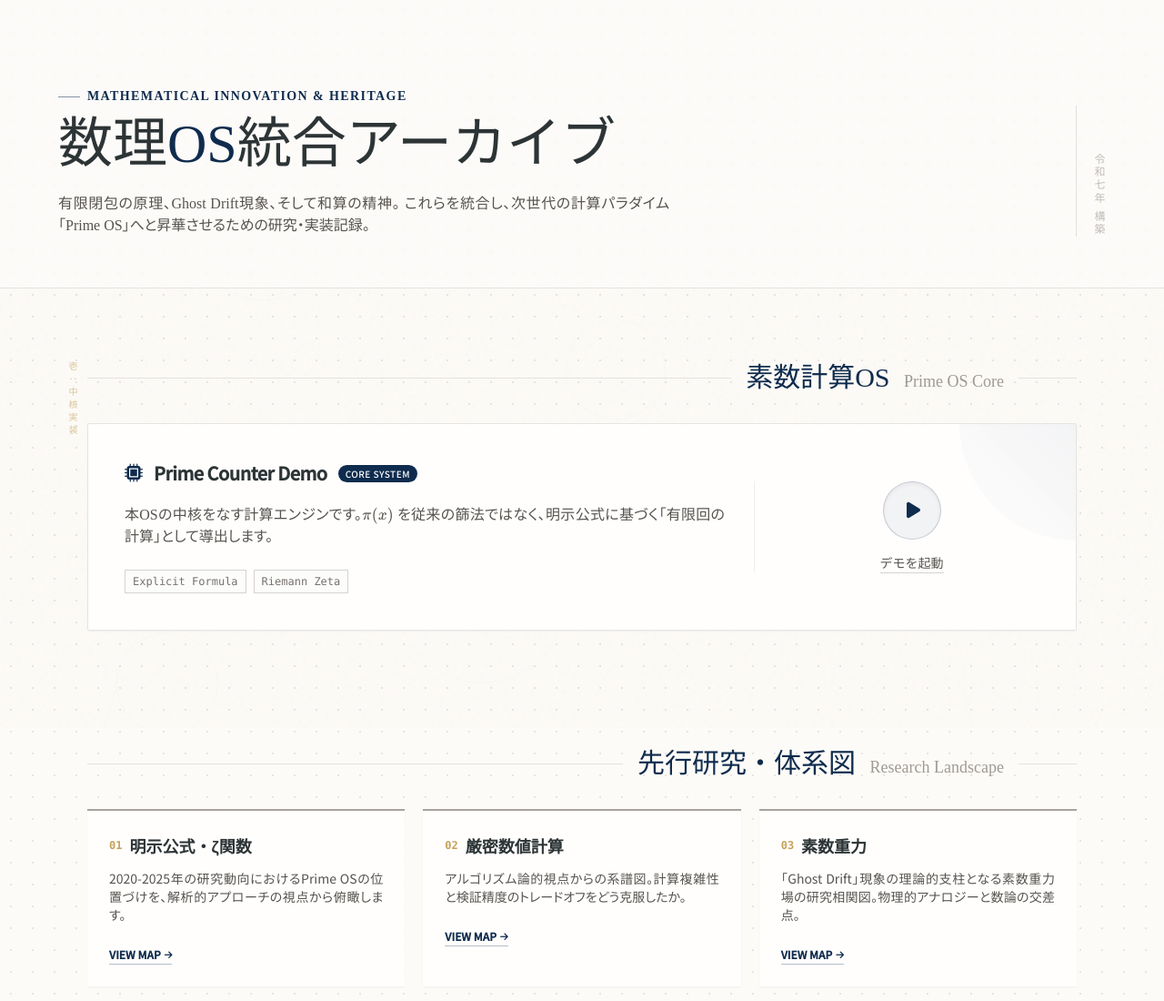
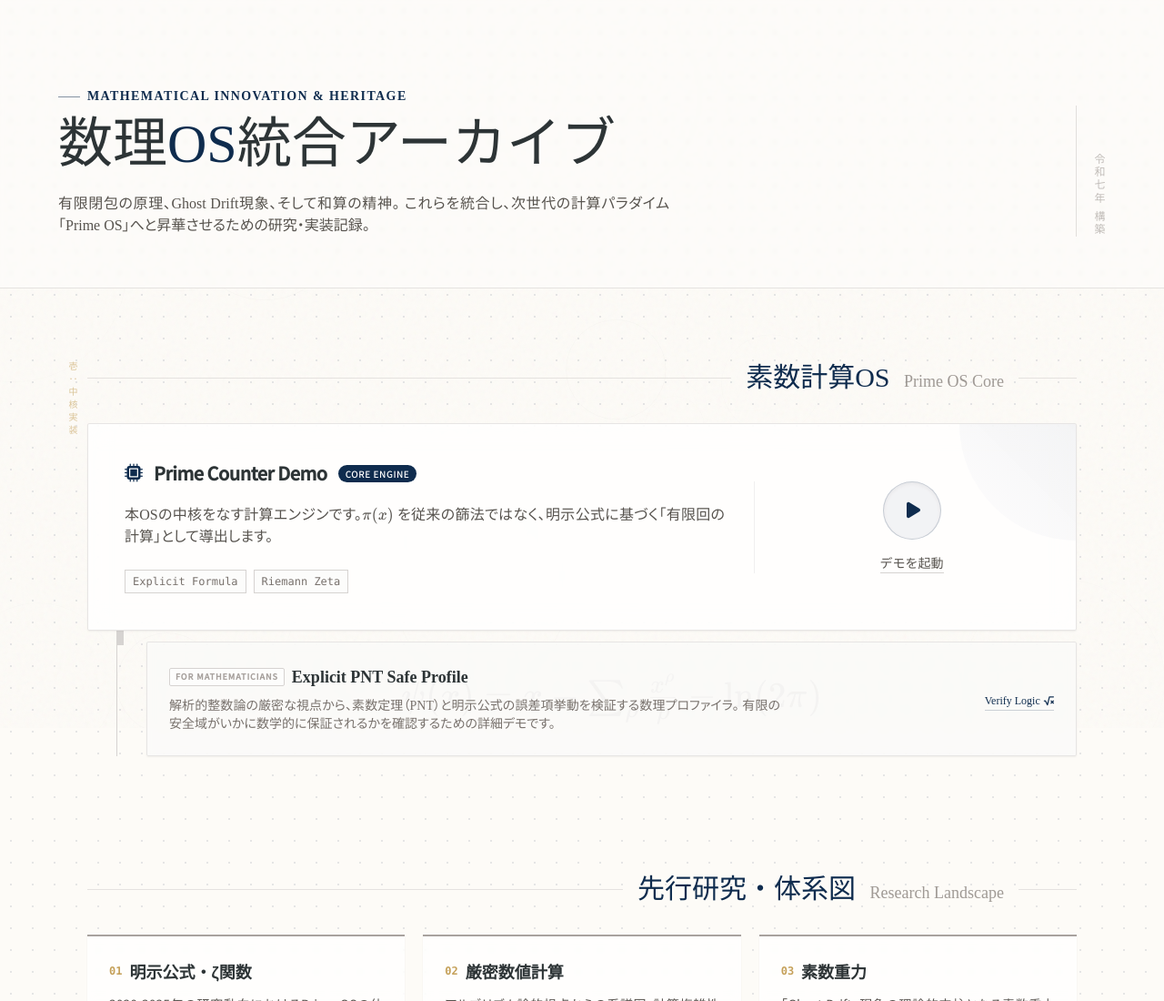
Before and after one commit to GhostDriftTheory/ghostdrifttheory.github.io-JP, a plain HTML site: page index.html in a window 1280 px wide. Shown: the top 1100 px of the page at 91% size. Drawn offline with nearby package versions, Linux system fonts and the light colour scheme.

Commit message:
Update index.html

```diff
--- a/index.html
+++ b/index.html
@@ -54,10 +54,10 @@
             -moz-osx-font-smoothing: grayscale;
         }
 
-        /* Beautiful Japanese Typography - Final Tune */
+        /* Beautiful Japanese Typography */
         .jp-typeset {
             font-feature-settings: "palt";
-            line-height: 1.9; /* Slightly increased for better mobile reading */
+            line-height: 1.9;
             word-wrap: break-word;
             overflow-wrap: break-word;
         }
@@ -70,7 +70,7 @@
         @media (max-width: 767px) {
             .jp-typeset {
                 text-align: left;
-                letter-spacing: 0.03em; /* Slightly wider tracking for mobile */
+                letter-spacing: 0.03em;
             }
         }
 
@@ -122,7 +122,7 @@
 
         .katex { font-size: 1.1em; }
 
-        /* === Safety Shell Demo Styles (Scoped & Embedded) === */
+        /* === Safety Shell Demo Styles === */
         .shell-layout {
             margin-top: 24px;
             display: grid;
@@ -217,7 +217,7 @@
             z-index: 10;
         }
 
-        /* Connecting Lines */
+        /* Connecting Lines - Perfectly aligned for mobile */
         @media (min-width: 641px) {
             .stage-box:not(:last-child)::after {
                 content: "";
@@ -272,91 +272,43 @@
         .shell-log-note { background: rgba(72, 224, 194, 0.05); border-left: 2px solid #48e0c2; padding: 10px; font-size: 0.75rem; color: rgba(255,255,255,0.9); line-height: 1.5; }
         .shell-log-footnote { margin-top: 8px; font-size: 0.65rem; color: rgba(255,255,255,0.4); }
 
-        /* --- Wasan Modal Styles (Scoped) --- */
+        /* --- Wasan Modal Styles --- */
         #wasan-modal {
-            position: fixed;
-            top: 0;
-            left: 0;
-            width: 100vw;
-            height: 100vh;
+            position: fixed; top: 0; left: 0; width: 100vw; height: 100vh;
             background: radial-gradient(circle at top, #0f172a 0, #020617 100%);
-            z-index: 9999;
-            color: #f8fafc;
-            overflow-y: auto;
-            opacity: 0;
-            pointer-events: none;
+            z-index: 9999; color: #f8fafc; overflow-y: auto; opacity: 0; pointer-events: none;
             transition: opacity 0.4s cubic-bezier(0.16, 1, 0.3, 1);
             font-family: 'Helvetica Neue', Arial, sans-serif;
-            --accent: #48e0c2;
-            --accent-glow: rgba(72, 224, 194, 0.4);
+            --accent: #48e0c2; --accent-glow: rgba(72, 224, 194, 0.4);
         }
-
-        #wasan-modal.is-open {
-            opacity: 1;
-            pointer-events: auto;
-        }
-
-        .modal-controls {
-            position: sticky;
-            top: 0;
-            z-index: 100;
-            padding: 16px 20px;
-            display: flex;
-            justify-content: flex-end;
-            background: linear-gradient(to bottom, #020617 0%, rgba(2,6,23,0.8) 70%, rgba(2,6,23,0) 100%);
-            pointer-events: none;
-        }
-        .modal-close-btn {
-            pointer-events: auto;
-            background: rgba(255,255,255,0.05);
-            border: 1px solid rgba(255,255,255,0.1);
-            color: #e2e8f0;
-            padding: 8px 20px;
-            border-radius: 999px;
-            font-size: 0.8rem;
-            font-weight: 500;
-            cursor: pointer;
-            backdrop-filter: blur(8px);
-            transition: all 0.3s ease;
-            display: flex;
-            align-items: center;
-            gap: 8px;
-        }
+        #wasan-modal.is-open { opacity: 1; pointer-events: auto; }
+        .modal-controls { position: sticky; top: 0; z-index: 100; padding: 16px 20px; display: flex; justify-content: flex-end; background: linear-gradient(to bottom, #020617 0%, rgba(2,6,23,0.8) 70%, rgba(2,6,23,0) 100%); pointer-events: none; }
+        .modal-close-btn { pointer-events: auto; background: rgba(255,255,255,0.05); border: 1px solid rgba(255,255,255,0.1); color: #e2e8f0; padding: 8px 20px; border-radius: 999px; font-size: 0.8rem; font-weight: 500; cursor: pointer; backdrop-filter: blur(8px); transition: all 0.3s ease; display: flex; align-items: center; gap: 8px; }
         .modal-close-btn:hover { background: var(--accent); color: #020617; border-color: var(--accent); }
-
         .modal-content { max-width: 1000px; margin: 0 auto; padding: 0 20px 60px; }
-
         .wm-header { text-align: center; margin-bottom: 40px; }
         .wm-badge { display: inline-block; padding: 4px 12px; border-radius: 99px; background: rgba(72, 224, 194, 0.1); border: 1px solid rgba(72, 224, 194, 0.2); color: var(--accent); font-size: 0.7rem; letter-spacing: 0.15em; text-transform: uppercase; margin-bottom: 16px; }
         .wm-h1 { font-size: clamp(1.8rem, 5vw, 3rem); font-weight: 200; letter-spacing: 0.05em; margin: 0 0 12px; background: linear-gradient(to right, #fff, #94a3b8); -webkit-background-clip: text; -webkit-text-fill-color: transparent; }
         .wm-subtitle { color: #94a3b8; font-size: 0.95rem; max-width: 600px; margin: 0 auto; line-height: 1.6; }
-
         .wm-diagram-container { position: relative; width: 100%; max-width: 600px; margin: 0 auto 50px; aspect-ratio: 1/1; }
         svg.wm-diagram { width: 100%; height: 100%; overflow: visible; }
-
         .orbit-path { fill: none; stroke: rgba(255,255,255,0.05); stroke-width: 1; }
         .orbit-particle { fill: var(--accent); animation: orbit-anim 12s linear infinite; }
         @keyframes orbit-anim { from { transform: rotate(0deg); } to { transform: rotate(360deg); } }
-
         .core-pulse { fill: var(--accent); opacity: 0.1; transform-origin: center; animation: core-pulse-anim 3s ease-out infinite; }
         @keyframes core-pulse-anim { 0% { transform: scale(0.8); opacity: 0.3; } 100% { transform: scale(2); opacity: 0; } }
-
         .wm-node-group { cursor: pointer; transition: opacity 0.3s; }
         .wm-node-group:hover { opacity: 1; }
         .wm-node-group:hover .wm-node-circle { stroke: var(--accent); stroke-width: 2; fill: rgba(72, 224, 194, 0.1); filter: drop-shadow(0 0 8px var(--accent-glow)); }
         .wm-node-circle { fill: #0f172a; stroke: rgba(255,255,255,0.2); stroke-width: 1.5; transition: all 0.3s cubic-bezier(0.25, 0.8, 0.25, 1); }
         .wm-node-label { font-size: 14px; fill: #fff; font-weight: 500; text-anchor: middle; pointer-events: none; }
         .wm-node-sub { font-size: 10px; fill: #94a3b8; text-anchor: middle; letter-spacing: 0.05em; pointer-events: none; }
-
         .wm-link { stroke: rgba(255,255,255,0.1); stroke-width: 1; stroke-dasharray: 4 4; }
         .wm-link-active { stroke: var(--accent); stroke-width: 1.5; stroke-dasharray: 100; stroke-dashoffset: 100; animation: link-flow 2s ease-out infinite; opacity: 0.6; }
         @keyframes link-flow { to { stroke-dashoffset: 0; } }
-
         .wm-grid { display: grid; grid-template-columns: repeat(2, 1fr); gap: 16px; margin-top: 20px; }
         @media (min-width: 768px) { .wm-grid { grid-template-columns: repeat(4, 1fr); gap: 24px; } }
-        /* Mobile grid tweak for better readability */
         @media (max-width: 480px) { .wm-grid { grid-template-columns: 1fr; } }
-
         .wm-card { background: rgba(255,255,255,0.02); border: 1px solid rgba(255,255,255,0.08); border-radius: 12px; padding: 20px; transition: all 0.3s ease; text-decoration: none; display: block; }
         .wm-card:hover { background: rgba(255,255,255,0.05); border-color: var(--accent); transform: translateY(-4px); }
         .wm-card-num { font-size: 0.7rem; color: var(--accent); letter-spacing: 0.1em; margin-bottom: 8px; opacity: 0.8; }
@@ -412,14 +364,15 @@
                 <div class="h-px w-8 md:w-16 bg-stone-300/60"></div>
             </div>
 
-            <a href="https://ghostdrifttheory.github.io/prime-counter-demo/" target="_blank" class="block bg-white/80 backdrop-blur-md border border-stone-200 p-5 md:p-10 shadow-sm rounded-sm card-hover group cursor-pointer relative overflow-hidden">
+            <!-- Main Demo: Prime Counter (Intuitive) -->
+            <a href="https://ghostdrifttheory.github.io/prime-counter-demo/" target="_blank" class="block bg-white/80 backdrop-blur-md border border-stone-200 p-5 md:p-10 shadow-sm rounded-sm card-hover group cursor-pointer relative overflow-hidden z-10">
                 <div class="absolute top-0 right-0 w-32 h-32 bg-gradient-to-bl from-ai/5 to-transparent rounded-bl-full pointer-events-none"></div>
                 <div class="grid md:grid-cols-3 gap-6 md:gap-8 items-center">
                     <div class="md:col-span-2">
                         <div class="flex items-center gap-3 mb-4 md:mb-5">
                             <i class="fa-solid fa-microchip text-ai text-xl"></i>
                             <h3 class="text-lg md:text-xl font-bold text-sumi tracking-tight">Prime Counter Demo</h3>
-                            <span class="bg-ai text-white text-[10px] px-2 py-0.5 rounded-full tracking-wider font-medium">CORE SYSTEM</span>
+                            <span class="bg-ai text-white text-[10px] px-2 py-0.5 rounded-full tracking-wider font-medium">CORE ENGINE</span>
                         </div>
                         <p class="text-stone-600 mb-5 md:mb-6 font-serif text-sm md:text-base jp-typeset">
                             本OSの中核をなす計算エンジンです。$\pi(x)$ を従来の篩法ではなく、明示公式に基づく「有限回の計算」として導出します。
@@ -439,6 +392,35 @@
                     </div>
                 </div>
             </a>
+
+            <!-- Sub Demo: Explicit PNT (Mathematical) - Connected by thread -->
+            <div class="relative mt-3 pl-3 md:pl-8 md:ml-8 border-l border-stone-300 ml-4">
+                <div class="absolute -top-3 -left-[1px] w-2 h-4 bg-stone-300"></div> <!-- Connector -->
+                <a href="https://ghostdrifttheory.github.io/explicit-pnt-safe-profile-demo-JP/" target="_blank" class="block bg-stone-50/80 backdrop-blur-sm border border-stone-200 p-5 md:p-6 shadow-sm rounded-sm card-hover group cursor-pointer relative overflow-hidden transition-colors hover:bg-white hover:border-ai/30">
+                    <!-- Subtle math background - Opacity lowered for readability -->
+                    <div class="absolute inset-0 opacity-[0.03] pointer-events-none overflow-hidden text-sumi font-serif text-3xl md:text-4xl whitespace-nowrap select-none flex items-center justify-center">
+                        $\psi(x) = x - \sum_{\rho} \frac{x^\rho}{\rho} - \ln(2\pi)$
+                    </div>
+
+                    <div class="relative z-10 flex flex-col md:flex-row justify-between items-start md:items-center gap-4">
+                        <div>
+                            <div class="flex items-center gap-2 mb-2">
+                                <span class="text-[9px] font-bold text-stone-400 tracking-widest uppercase border border-stone-300 px-1.5 py-0.5 rounded-sm bg-white/50">For Mathematicians</span>
+                                <h3 class="text-base md:text-lg font-bold text-sumi font-serif">Explicit PNT Safe Profile</h3>
+                            </div>
+                            <p class="text-xs md:text-sm text-stone-500 font-serif leading-relaxed max-w-2xl jp-typeset">
+                                解析的整数論の厳密な視点から、素数定理（PNT）と明示公式の誤差項挙動を検証する数理プロファイラ。
+                                有限の安全域がいかに数学的に保証されるかを確認するための詳細デモです。
+                            </p>
+                        </div>
+                        <div class="flex-shrink-0 text-right self-end md:self-center">
+                            <span class="text-xs font-serif text-ai border-b border-ai/20 group-hover:border-ai pb-0.5 transition-all inline-flex items-center gap-1">
+                                Verify Logic <i class="fa-solid fa-square-root-variable text-[10px]"></i>
+                            </span>
+                        </div>
+                    </div>
+                </a>
+            </div>
         </section>
 
         <!-- 2. Research Map -->
@@ -662,11 +644,11 @@
         <!-- 5. Philosophical Foundation (INTEGRATED) -->
         <section id="philosophy" class="pb-12 md:pb-20 scroll-mt-20">
             <div class="relative bg-ai text-washi p-5 md:p-14 overflow-hidden rounded-sm shadow-lg">
-                <!-- Decorative Circles (Adjusted for mobile to prevent overlap) -->
+                <!-- Decorative Circles -->
                 <div class="absolute -right-20 -bottom-20 w-48 h-48 md:w-80 md:h-80 border border-white/5 rounded-full pointer-events-none"></div>
                 <div class="absolute -right-10 -bottom-10 w-48 h-48 md:w-80 md:h-80 border border-white/5 rounded-full pointer-events-none"></div>
 
-                <!-- 1. Philosophy Header (Sharpened Text) -->
+                <!-- 1. Philosophy Header -->
                 <div class="relative z-10 mb-8 md:mb-10">
                     <span class="text-kin text-xs tracking-[0.2em] uppercase block opacity-80 mb-3">Philosophical Foundation</span>
                     <h2 class="text-2xl md:text-4xl font-serif font-bold leading-tight mb-4 md:mb-6">
@@ -679,7 +661,7 @@
                     </p>
                 </div>
 
-                <!-- 2. Integrated Safety Shell Demo (Mobile Optimized) -->
+                <!-- 2. Integrated Safety Shell Demo -->
                 <div class="relative z-10 mb-8 md:mb-12">
                     <div class="flex items-center gap-2 mb-4">
                         <span class="text-[10px] font-mono text-[#48e0c2] border border-[#48e0c2]/30 px-2 py-0.5 rounded bg-[#48e0c2]/10 uppercase tracking-wider">Architecture Proof</span>
@@ -788,7 +770,7 @@
                     </button>
                 </div>
 
-                <!-- Circular Logo (Positioned safely) -->
+                <!-- Circular Logo -->
                 <div class="absolute top-6 right-6 w-16 h-16 md:bottom-8 md:right-12 md:top-auto md:w-32 md:h-32 border border-white/10 rounded-full flex items-center justify-center pointer-events-none opacity-30 md:opacity-50">
                     <div class="absolute inset-0 border border-white/5 rounded-full animate-[pulse_4s_infinite]"></div>
                     <span class="font-serif text-sm md:text-xl text-kin writing-vertical select-none">円理</span>
@@ -819,7 +801,7 @@
         </div>
     </footer>
 
-    <!-- WASAN MODAL (The Deep Layer - Refined) -->
+    <!-- WASAN MODAL (The Deep Layer) -->
     <div id="wasan-modal">
         <div class="modal-controls">
             <button onclick="closeWasanModal()" class="modal-close-btn">
```
